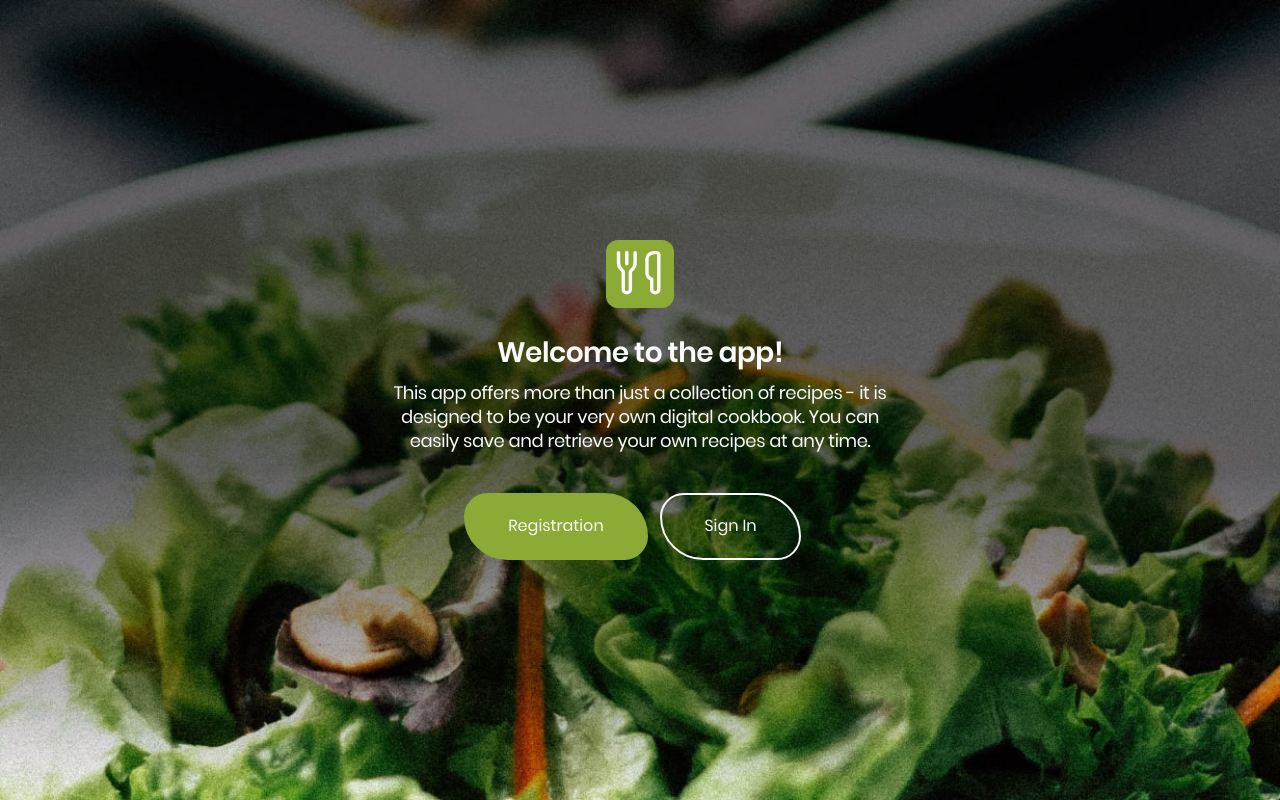
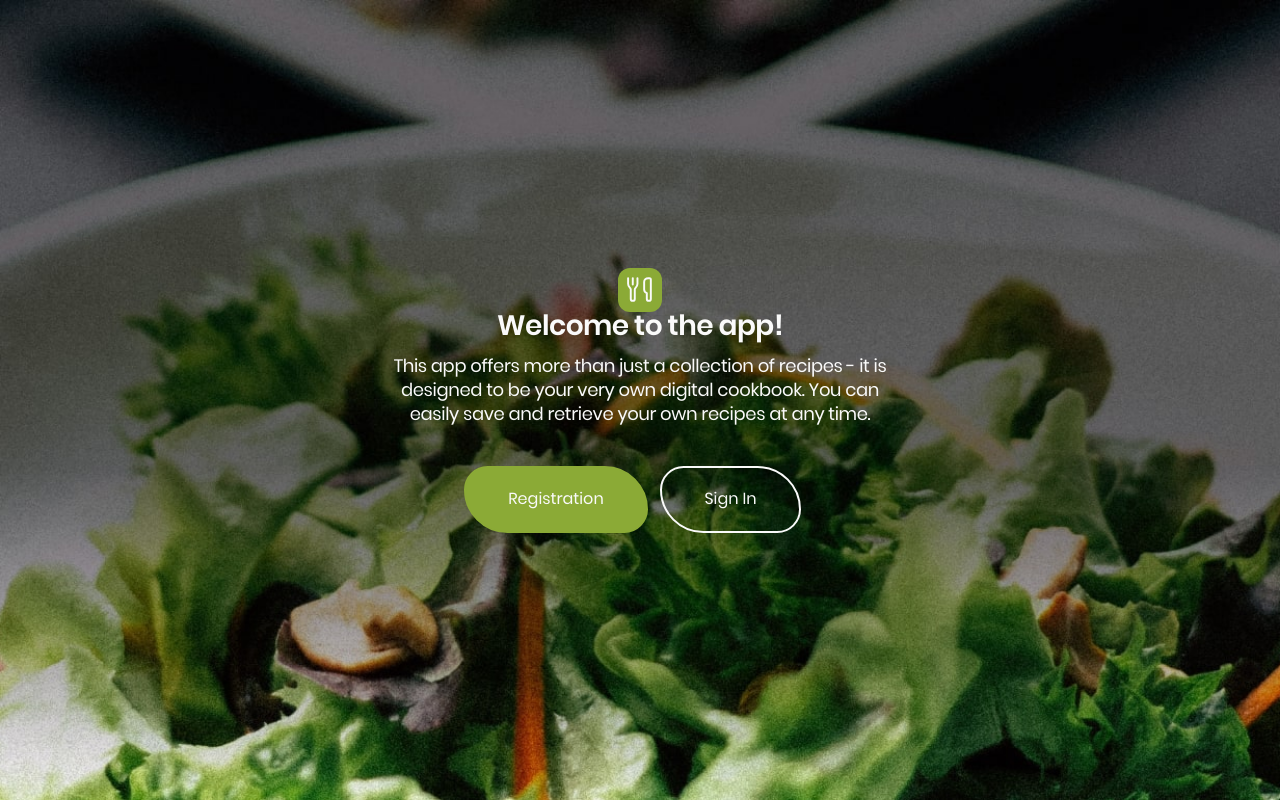
Before and after one commit to pawelrogowski/soYum, a React (Vite) app: page / in a window 1280 px wide. Built offline with nearby package versions, Linux system fonts and the light colour scheme.

Commit message:
removed link from logo

```diff
--- a/src/components/Logo/Logo.jsx
+++ b/src/components/Logo/Logo.jsx
@@ -1,12 +1,7 @@
-import { Link } from "react-router-dom";
 import { LogoIcon } from "./Logo.styled";
 import PropTypes from "prop-types";
 export const Logo = ({ variant }) => {
-  return (
-    <Link to="#">
-      <LogoIcon icon="logo" variant={variant || "header"} />
-    </Link>
-  );
+  return <LogoIcon icon="logo" variant={variant || "header"} />;
 };
 
 Logo.propTypes = {
```
Also changed, not shown: 1 other file (tests, documents, lock files or other folders).
